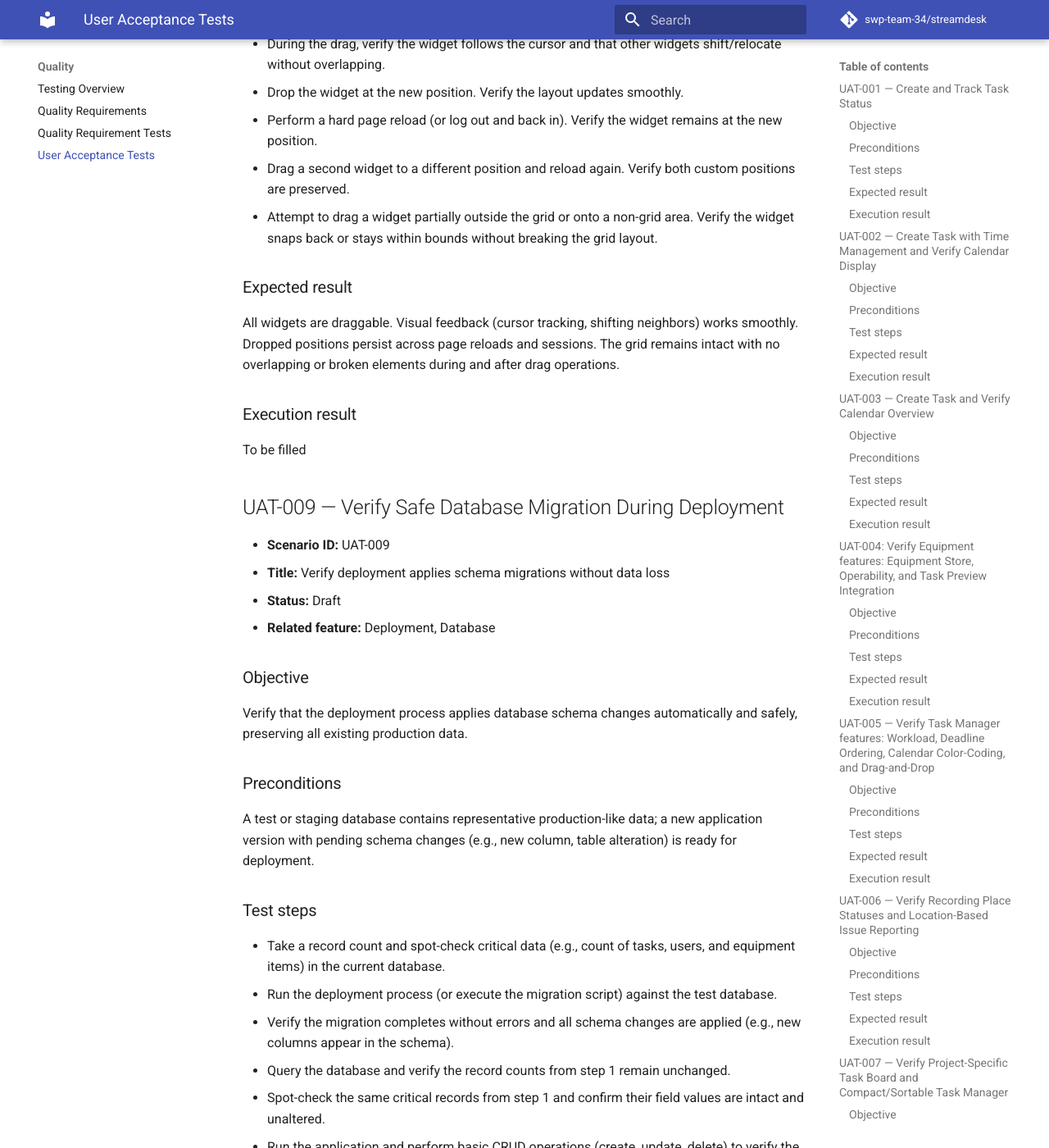
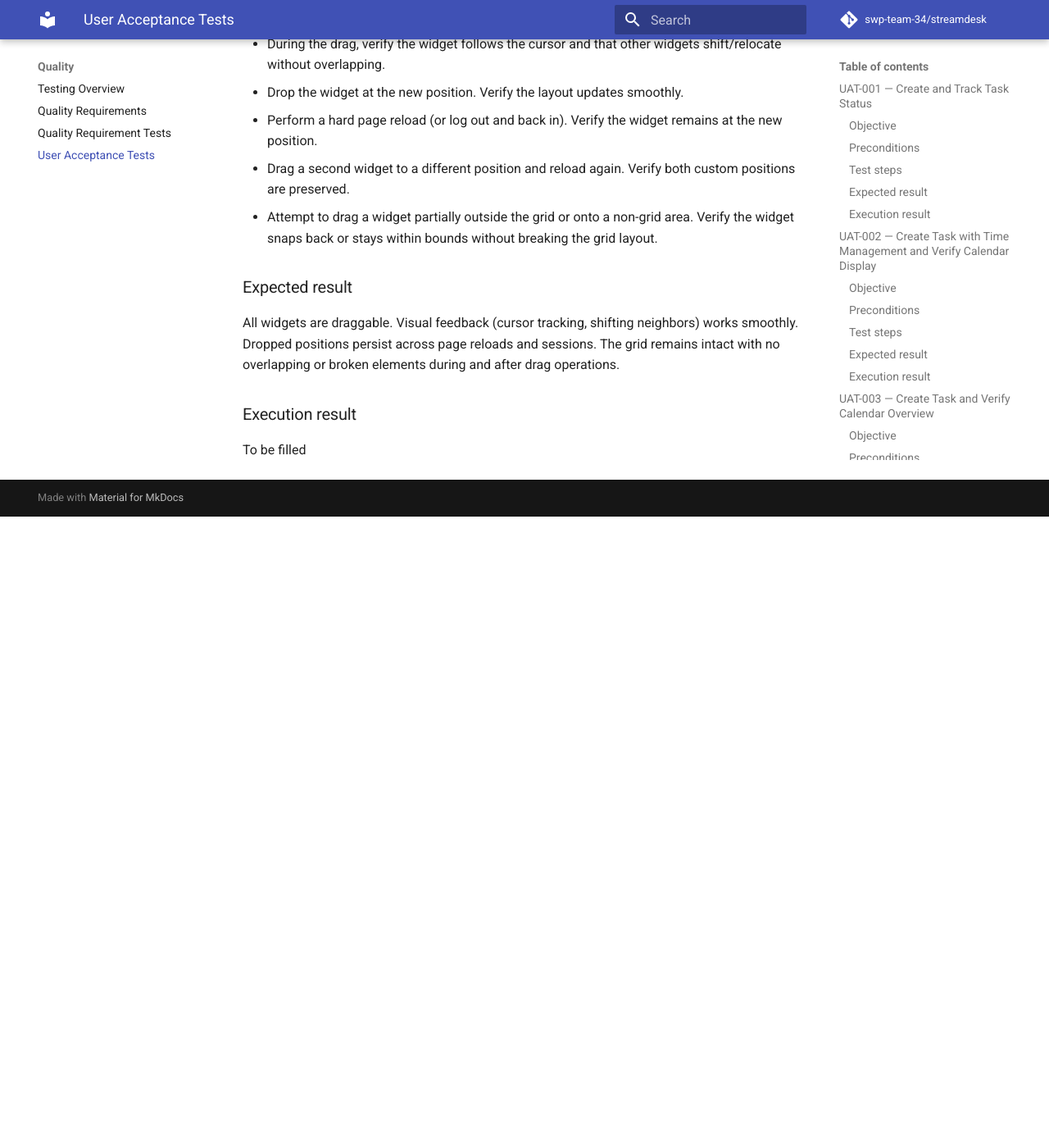
Before and after one commit to swp-team-34/streamdesk, an MkDocs documentation site: the page built from docs/user-acceptance-tests.md, in a window 1280 px wide and 1400 px high, scrolled down 10761 px. Shown: the whole window at 82% size. Built offline with MkDocs 1.6.1 and Material for MkDocs 9.7.7, drawn with Linux system fonts in a browser that asks for light colours; comment, search, counter and statistics services are not loaded; after the commit the page ends 11391 px from its top, so only the background shows below that; some of the changed text lies outside the part shown.

Commit message:
Update user-acceptance-tests.md
Deleted excessive UAT

```diff
--- a/docs/user-acceptance-tests.md
+++ b/docs/user-acceptance-tests.md
@@ -263,32 +263,3 @@ All widgets are draggable. Visual feedback (cursor tracking, shifting neighbors)
 
 ### Execution result
 To be filled
-
-## UAT-009 — Verify Safe Database Migration During Deployment
-
-- **Scenario ID:** UAT-009
-- **Title:** Verify deployment applies schema migrations without data loss
-- **Status:** Draft
-- **Related feature:** Deployment, Database
-
-### Objective
-Verify that the deployment process applies database schema changes automatically and safely, preserving all existing production data.
-
-### Preconditions
-A test or staging database contains representative production-like data; a new application version with pending schema changes (e.g., new column, table alteration) is ready for deployment.
-
-### Test steps
-
-- Take a record count and spot-check critical data (e.g., count of tasks, users, and equipment items) in the current database.
-- Run the deployment process (or execute the migration script) against the test database.
-- Verify the migration completes without errors and all schema changes are applied (e.g., new columns appear in the schema).
-- Query the database and verify the record counts from step 1 remain unchanged.
-- Spot-check the same critical records from step 1 and confirm their field values are intact and unaltered.
-- Run the application and perform basic CRUD operations (create, update, delete) to verify the new schema works correctly with the application logic.
-- Simulate a rollback (or run the down migration) and verify data integrity is maintained during rollback.
-
-### Expected result
-The migration workflow executes without errors. Schema changes apply successfully, all existing data records and their values are preserved without loss or corruption. The application functions correctly with the new schema, and rollback does not compromise data integrity.
-
-### Execution result
-To be filled
```
